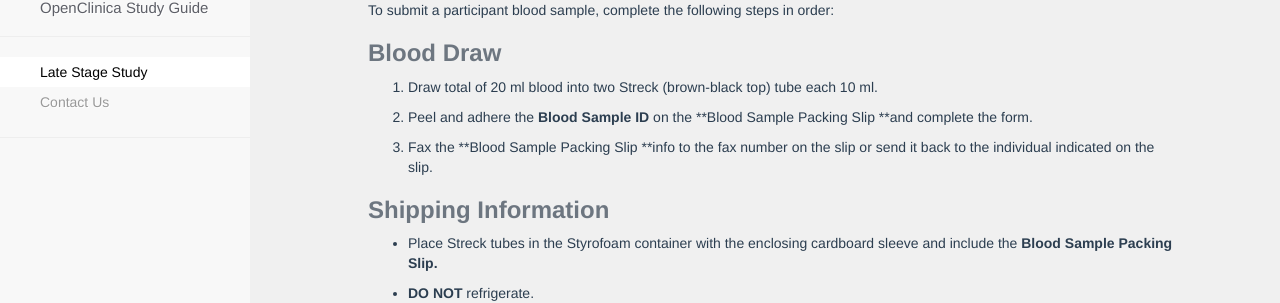
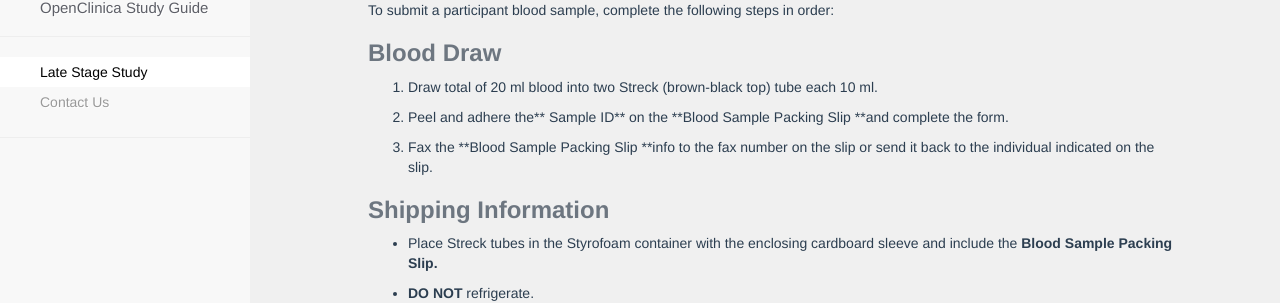
Before and after one commit to lexentbio/openclinica-docs, a Jekyll site: the page built from index.md, in a window 1280 px wide and 900 px high, scrolled down 2726 px. Shown: the part 151-454 px from the top of the window. Built offline with Jekyll 4.4.1, drawn with Linux system fonts in a browser that asks for light colours; nearby versions of some CDN libraries.

Commit message:
Updated Blood Draw Instructions

```diff
--- a/_late_stage_study_steps/blood-draw-instructions.markdown
+++ b/_late_stage_study_steps/blood-draw-instructions.markdown
@@ -20,7 +20,7 @@ To submit a participant blood sample, complete the following steps in order:
 
 1. Draw total of 20 ml blood into two Streck (brown-black top) tube each 10 ml.
 
-2. Peel and adhere the **Blood Sample ID** on the \*\*Blood Sample Packing Slip \*\*and complete the form.
+2. Peel and adhere the** Sample ID** on the \*\*Blood Sample Packing Slip \*\*and complete the form.
 
 3. Fax the \*\*Blood Sample Packing Slip \*\*info to the fax number on the slip or send it back to the individual indicated on the slip.
 
```
